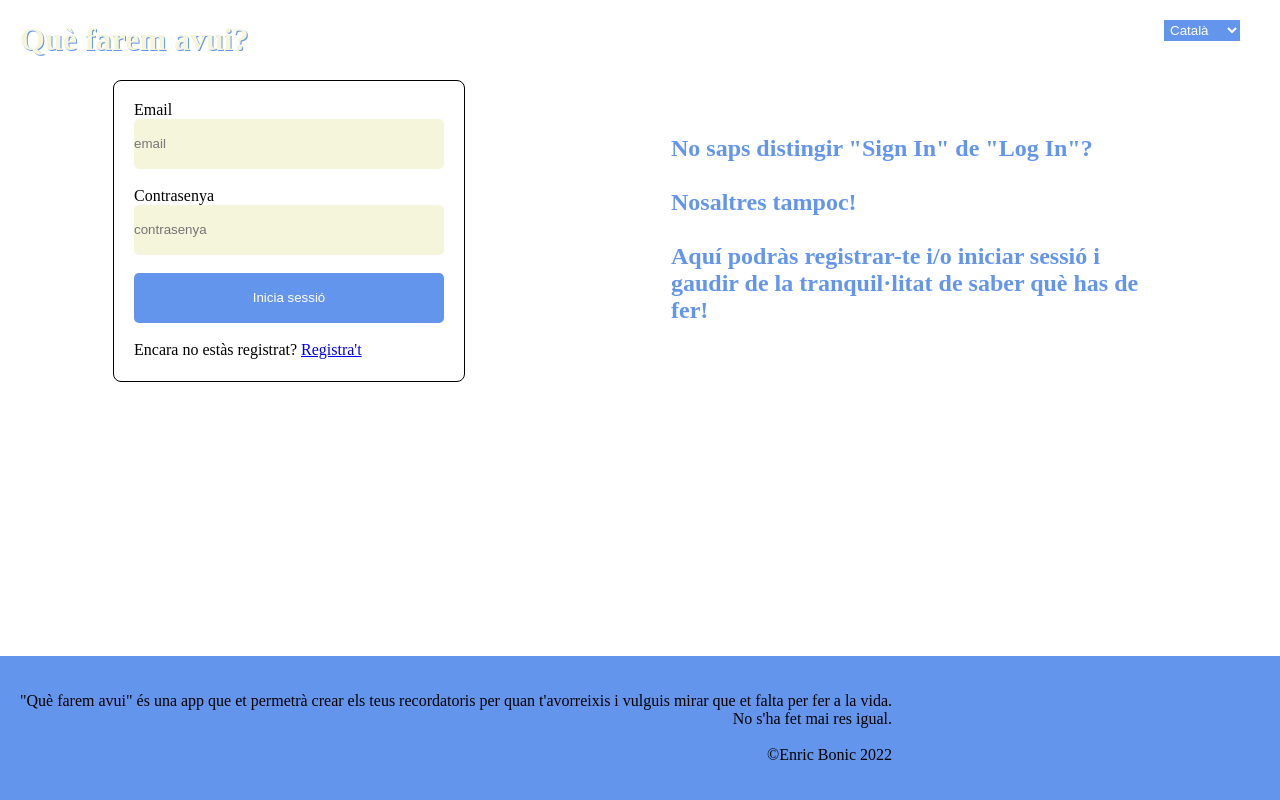
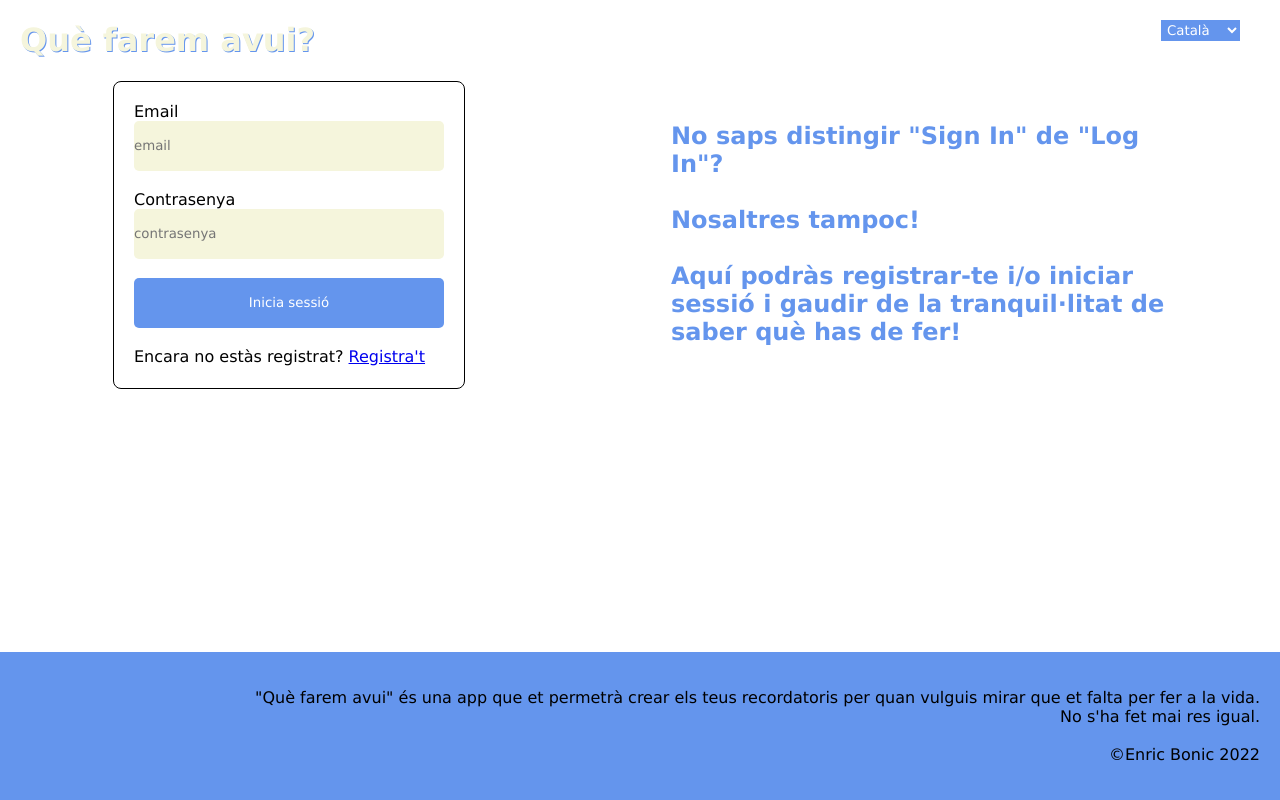
Before and after one commit to enricbonic/final-project, a Vue app: page /#/auth/login in a window 1280 px wide. Built offline with nearby package versions, Linux system fonts and the light colour scheme; no server answers.

Commit message:
divendres

```diff
--- a/src/components/Footer.vue
+++ b/src/components/Footer.vue
@@ -1,7 +1,7 @@
 <template>
 <div class="footer">
     <p>"Què farem avui" és una app que et permetrà
-        crear els teus recordatoris per quan t'avorreixis i vulguis
+        crear els teus recordatoris per quan vulguis
         mirar que et falta per fer a la vida.
         <br> No s'ha fet mai res igual.
        <br><br> ©Enric Bonic 2022</p>
@@ -16,11 +16,13 @@
     display: flex;
     background-color: cornflowerblue;
     padding: 20px;
+    justify-content: end;
     text-align: end;
 }
 @media (max-width: 620px){
  p{
    font-size: 10px;
+   text-align: end;
 }
 }
 </style>
--- a/src/style.css
+++ b/src/style.css
@@ -2,3 +2,6 @@ body{
     margin: 0;
     padding: 0;
 }
+*{
+    font-family: 'Lucida Sans', 'Lucida Sans Regular', 'Lucida Grande', 'Lucida Sans Unicode', Geneva, Verdana, sans-serif;
+}
```
Also changed, not shown: 21 other files (tests, documents, lock files or other folders).
